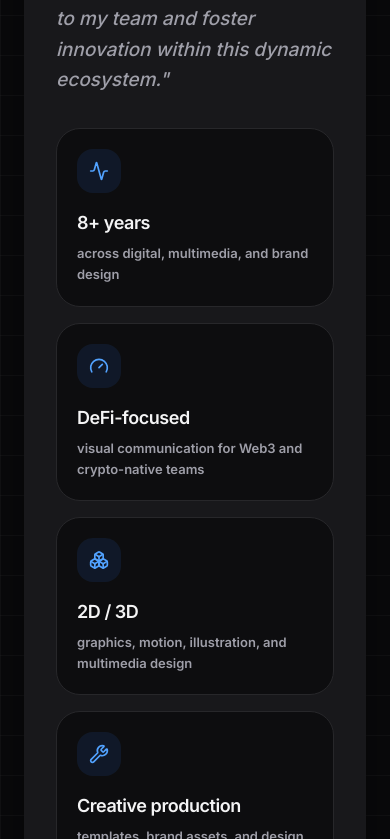
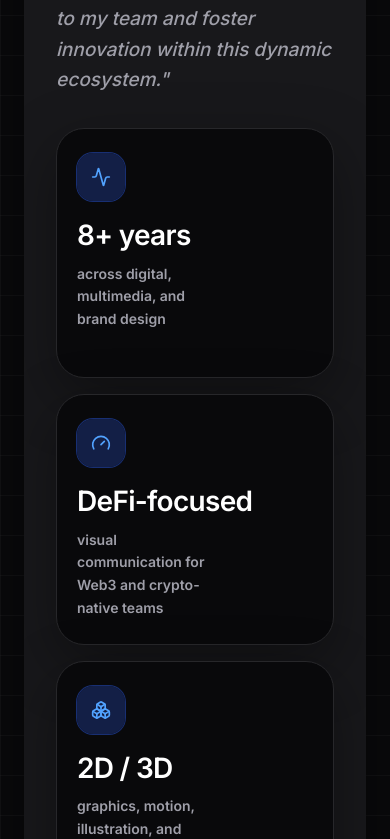
Before and after one commit to dneafm/prd-profolio, a React (Vite) app: page /cv in a window 390 px wide. Shown: the part 985-1824 px from the top of the page. Built offline with nearby package versions, Linux system fonts and the light colour scheme.

Commit message:
Fix CV signal card display and refresh download asset

```diff
--- a/src/pages/CV.tsx
+++ b/src/pages/CV.tsx
@@ -68,8 +68,8 @@ export function CV() {
 
             <div className="flex flex-col items-end gap-4">
               <a
-                href="/cv/HoangPham-CV.pdf"
-                download="HoangPham-CV.pdf"
+                href="/cv/HoangPham-CV-2026.pdf"
+                download="HoangPham-CV-2026.pdf"
                 className="group inline-flex items-center gap-2 bg-zinc-900 dark:bg-zinc-100 text-white dark:text-zinc-900 px-6 py-3 text-xs font-black uppercase tracking-[0.2em] hover:bg-blue-600 dark:hover:bg-blue-500 transition-all shadow-xl shadow-zinc-900/10 dark:shadow-white/5 hover:shadow-blue-600/20"
               >
                 <Download className="w-4 h-4" /> Download CV
@@ -97,17 +97,24 @@ export function CV() {
                 <p className="text-[19px] leading-relaxed text-zinc-600 dark:text-zinc-400 font-medium italic">
                   "As a graphic designer deeply interested in Web3 and DeFi, I create visually compelling designs while simplifying complex concepts and driving engagement. Whether brainstorming creative ideas, crafting memes that resonate with the crypto audience, or designing impactful visuals, I aim to contribute meaningfully to my team and foster innovation within this dynamic ecosystem."
                 </p>
-                <div className="grid gap-4 sm:grid-cols-2 xl:grid-cols-4">
+                <div className="grid gap-4 sm:grid-cols-2 lg:grid-cols-4">
                   {signalCards.map((card) => {
                     const Icon = card.icon;
                     return (
-                      <div key={card.title} className="rounded-[1.5rem] border border-zinc-100 bg-zinc-50/80 p-5 dark:border-zinc-800 dark:bg-zinc-950/70">
-                        <div className="mb-4 inline-flex h-11 w-11 items-center justify-center rounded-2xl bg-blue-50 text-blue-600 dark:bg-blue-500/10 dark:text-blue-400">
+                      <div
+                        key={card.title}
+                        className="min-h-[250px] rounded-[1.75rem] border border-zinc-800 bg-zinc-950 px-5 py-6 text-zinc-100 shadow-[0_20px_60px_rgba(0,0,0,0.35)]"
+                      >
+                        <div className="mb-5 inline-flex h-12 w-12 items-center justify-center rounded-2xl bg-blue-950/80 text-blue-400 ring-1 ring-blue-900/80">
                           <Icon className="h-5 w-5" />
                         </div>
-                        <div className="space-y-1.5">
-                          <p className="text-lg font-black tracking-tight text-zinc-900 dark:text-zinc-100">{card.title}</p>
-                          <p className="text-[13px] font-semibold leading-relaxed text-zinc-500 dark:text-zinc-400">{card.detail}</p>
+                        <div className="space-y-3">
+                          <p className="text-[28px] leading-[1.05] font-black tracking-tight text-white">
+                            {card.title}
+                          </p>
+                          <p className="max-w-[14ch] text-[14px] font-semibold leading-relaxed text-zinc-400">
+                            {card.detail}
+                          </p>
                         </div>
                       </div>
                     );
```
Also changed, not shown: 1 other file (tests, documents, lock files or other folders).
